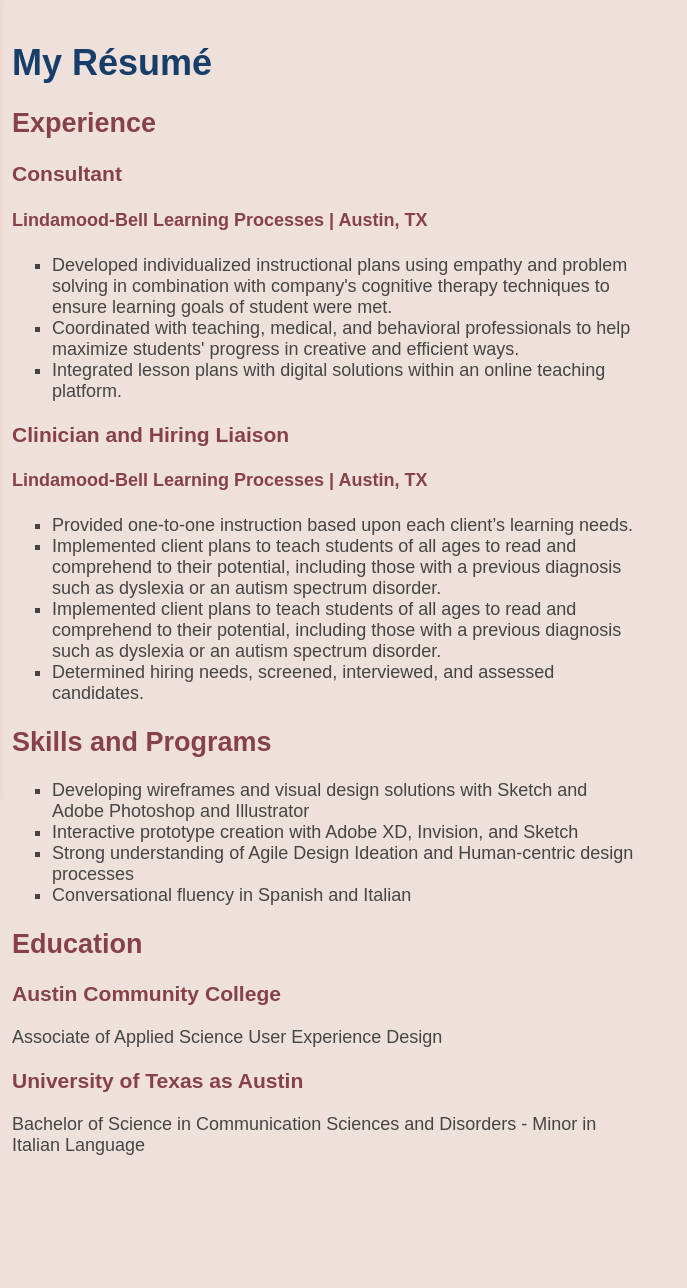
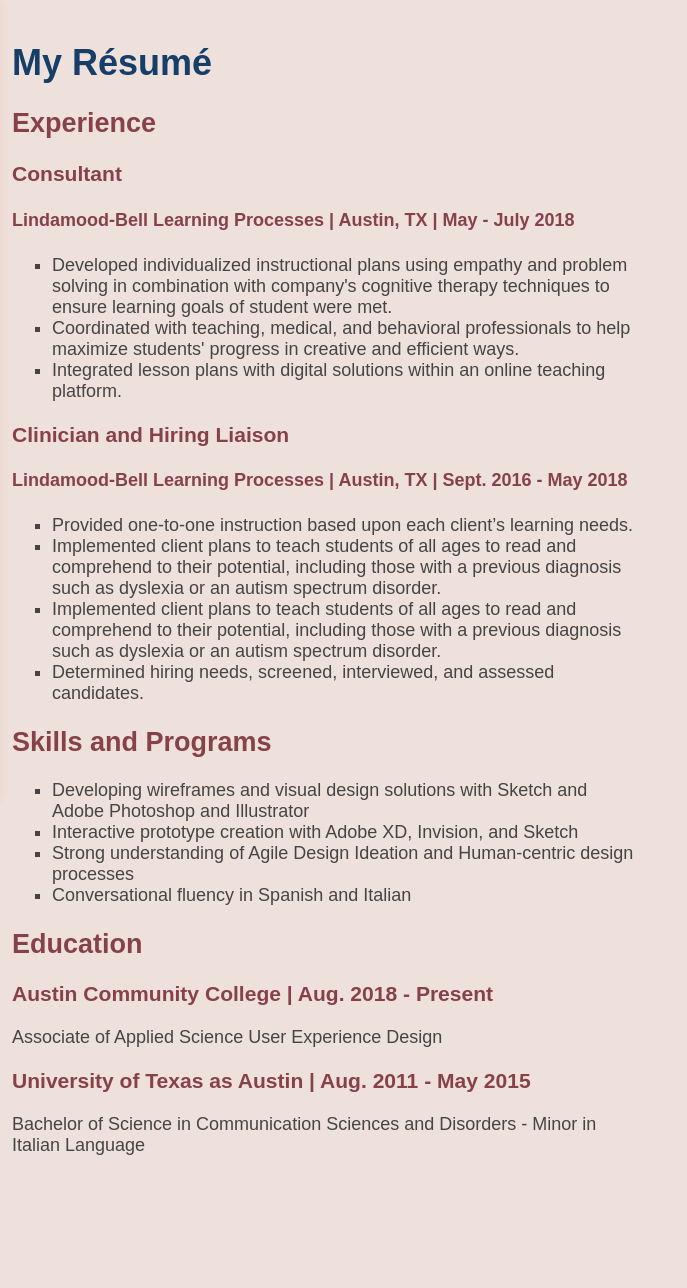
Before and after one commit to ally-trevino/portfolio, a plain HTML site: page resume.html in a window 1280 px wide. Shown: the full height of the page, 244-931 px from the left. Drawn offline with Linux system fonts and the light colour scheme; a web font is replaced by a local one.

Commit message:
final submission

```diff
--- a/resume.html
+++ b/resume.html
@@ -27,14 +27,14 @@
 		<h1>My R&eacute;sum&eacute;</h1>
 		<h2>Experience</h2>
 		<h3>Consultant</h3>
-		<h4>Lindamood-Bell Learning Processes | Austin, TX</h4>
+		<h4>Lindamood-Bell Learning Processes | Austin, TX | May - July 2018</h4>
 			<ul>
 				<li>Developed individualized instructional plans using empathy and problem solving in combination with company's cognitive therapy techniques to ensure learning goals of student were met.</li>
 				<li>Coordinated with teaching, medical, and behavioral professionals to help maximize students' progress in creative and efficient ways.</li>
 				<li>Integrated lesson plans with digital solutions within an online teaching platform.</li>
 			</ul>
 		<h3>Clinician and Hiring Liaison</h3>
-		<h4>Lindamood-Bell Learning Processes | Austin, TX</h4>
+		<h4>Lindamood-Bell Learning Processes | Austin, TX | Sept. 2016 - May 2018</h4>
 			<ul>
 				<li>Provided one-to-one instruction based upon each client’s learning needs.</li>
 				<li>Implemented client plans to teach students of all ages to read and comprehend to their potential, including those with a previous diagnosis such as dyslexia or an autism spectrum disorder.</li>
@@ -54,10 +54,10 @@
 
 
 		<h2>Education</h2>
-		<h3>Austin Community College</h3>
+		<h3>Austin Community College | Aug. 2018 - Present</h3>
 			<p>Associate of Applied Science User Experience Design</p>
 
-		<h3>University of Texas as Austin</h3>
+		<h3>University of Texas as Austin | Aug. 2011 - May 2015</h3>
 			<p>Bachelor of Science in Communication Sciences and Disorders - Minor in Italian Language</p>
 
 	</main>
```
Also changed, not shown: contact.html (+2 -2 lines).
